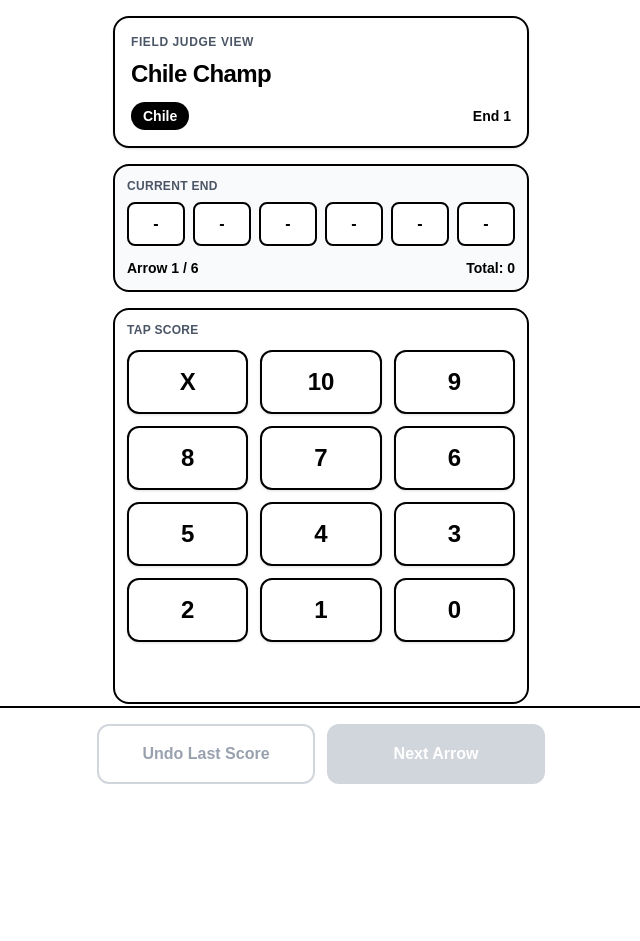
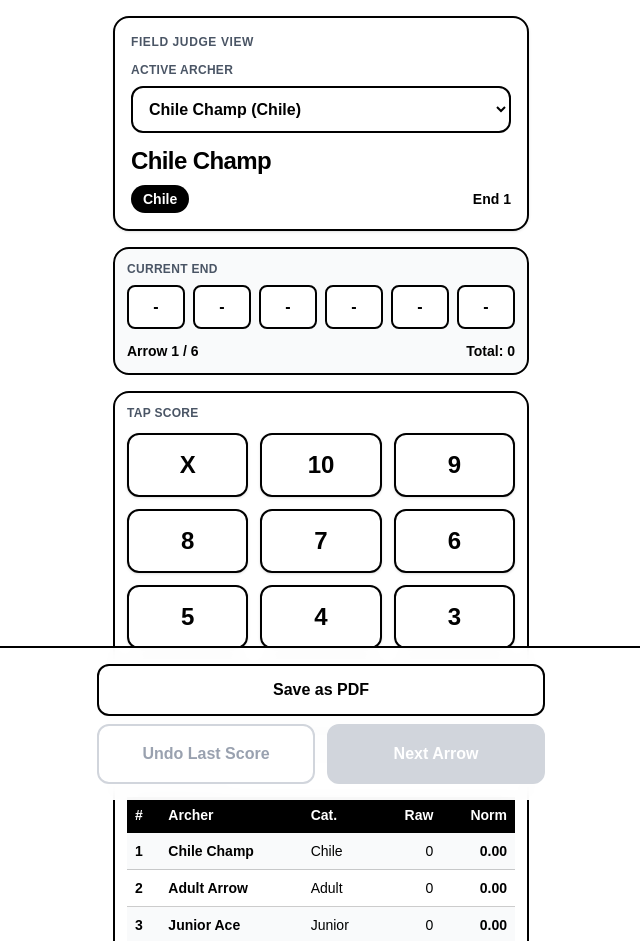
Before and after one commit to lwowken/my-first-saas, a Next.js app: page / in a window 1280 px wide. Shown: the top 941 px of the page, without its empty margins (319-959 px from the left). Before the commit the page ends 800 px from the top, so only its background shows below. Built offline with nearby package versions, Linux system fonts and the light colour scheme.

Commit message:
Sync archery scoring UI + store + leaderboard + engine

```diff
--- a/app/ArcheryScoringApp.tsx
+++ b/app/ArcheryScoringApp.tsx
@@ -1,73 +1,101 @@
 "use client";
 
-import { useMemo, useState } from "react";
-
-type AgeCategory = "Chile" | "Adult" | "Junior";
-type ScoreValue = number | "X";
-
-type ArcherInfo = {
-  name: string;
-  category: AgeCategory;
-};
+import Leaderboard from "./Leaderboard";
+import { type ScoreValue, useMatchStore } from "./MatchStore";
 
 const SCORE_OPTIONS: ScoreValue[] = ["X", 10, 9, 8, 7, 6, 5, 4, 3, 2, 1, 0];
-const MAX_ARROWS_PER_END = 6;
 
 export default function ArcheryScoringApp() {
-  const [archer] = useState<ArcherInfo>({
-    name: "Chile Champ",
-    category: "Chile",
-  });
-  const [currentEnd, setCurrentEnd] = useState(1);
-  const [currentScores, setCurrentScores] = useState<ScoreValue[]>([]);
-  const [pendingScore, setPendingScore] = useState<ScoreValue | null>(null);
+  const {
+    archers,
+    selectedArcher,
+    selectedArcherId,
+    maxArrowsPerEnd,
+    selectArcher,
+    setPendingScore,
+    nextArrow,
+    undoLastScore,
+    startNextEnd,
+    leaderboardRows,
+  } = useMatchStore();
 
-  const currentArrow = currentScores.length + 1;
+  const currentArrow = selectedArcher.currentScores.length + 1;
+  const endTotal = selectedArcher.currentScores.reduce<number>(
+  (sum, score) => sum + (score === "X" ? 10 : score),
+  0,
+);
+  const isEndComplete = selectedArcher.currentScores.length >= maxArrowsPerEnd;
+  const canCommitArrow = selectedArcher.pendingScore !== null && !isEndComplete;
 
-  const totalForEnd = useMemo(
-    () => currentScores.reduce((sum, score) => sum + (score === "X" ? 10 : score), 0),
-    [currentScores],
-  );
+  const handleSaveAsPdf = async () => {
+    try {
+      const { jsPDF } = await import("jspdf");
+      const doc = new jsPDF();
+      doc.setFont("helvetica", "bold");
+      doc.setFontSize(18);
+      doc.text("Official Match Report", 14, 18);
 
-  const isEndComplete = currentScores.length >= MAX_ARROWS_PER_END;
-  const canAddArrow = pendingScore !== null && !isEndComplete;
+      doc.setFont("helvetica", "normal");
+      doc.setFontSize(10);
+      doc.text(`Selected Archer: ${selectedArcher.name}`, 14, 28);
+      doc.text(`Category: ${selectedArcher.category}`, 14, 34);
+      doc.text(`Current End: ${selectedArcher.currentEnd}`, 14, 40);
 
-  const handleNextArrow = () => {
-    if (!canAddArrow) return;
+      let y = 52;
+      doc.setFont("helvetica", "bold");
+      doc.text("Rankings", 14, y);
+      y += 6;
 
-    setCurrentScores((previous) => [...previous, pendingScore]);
-    setPendingScore(null);
-  };
+      leaderboardRows.forEach((row, index) => {
+        doc.setFont("helvetica", "normal");
+        doc.text(
+          `${index + 1}. ${row.name} (${row.category})  Raw: ${row.rawScore}  Norm: ${row.normalizedScore.toFixed(2)}`,
+          14,
+          y,
+        );
+        y += 6;
+      });
 
-  const handleUndoLastScore = () => {
-    setPendingScore(null);
-    setCurrentScores((previous) => previous.slice(0, -1));
-  };
-
-  const handleStartNextEnd = () => {
-    if (!isEndComplete) return;
-
-    setCurrentEnd((previous) => previous + 1);
-    setCurrentScores([]);
-    setPendingScore(null);
+      doc.save("archery-match-report.pdf");
+    } catch (error) {
+      console.error("Failed to generate PDF report", error);
+      window.alert("PDF generation unavailable right now. Please ensure jspdf is installed.");
+    }
   };
 
   return (
-    <main className="mx-auto flex min-h-screen w-full max-w-md flex-col bg-white px-4 pb-24 pt-4 text-black">
+    <main className="mx-auto flex min-h-screen w-full max-w-md flex-col bg-white px-4 pb-28 pt-4 text-black">
       <header className="sticky top-0 z-10 rounded-2xl border-2 border-black bg-white p-4 shadow-sm">
         <p className="text-xs font-bold uppercase tracking-wider text-gray-600">Field Judge View</p>
-        <h1 className="mt-2 text-2xl font-black tracking-tight">{archer.name}</h1>
-        <div className="mt-3 flex items-center justify-between text-sm font-semibold">
-          <span className="rounded-full bg-black px-3 py-1 text-white">{archer.category}</span>
-          <span>End {currentEnd}</span>
+        <div className="mt-3 grid grid-cols-1 gap-2">
+          <label className="text-xs font-bold uppercase tracking-wide text-gray-600" htmlFor="archer-select">
+            Active Archer
+          </label>
+          <select
+            id="archer-select"
+            value={selectedArcherId}
+            onChange={(event) => selectArcher(event.target.value)}
+            className="rounded-xl border-2 border-black bg-white px-3 py-3 text-base font-bold"
+          >
+            {archers.map((archer) => (
+              <option key={archer.id} value={archer.id}>
+                {archer.name} ({archer.category})
+              </option>
+            ))}
+          </select>
+        </div>
+        <h1 className="mt-3 text-2xl font-black tracking-tight">{selectedArcher.name}</h1>
+        <div className="mt-2 flex items-center justify-between text-sm font-semibold">
+          <span className="rounded-full bg-black px-3 py-1 text-white">{selectedArcher.category}</span>
+          <span>End {selectedArcher.currentEnd}</span>
         </div>
       </header>
 
       <section className="mt-4 rounded-2xl border-2 border-black bg-gray-50 p-3">
         <p className="text-xs font-bold uppercase tracking-wide text-gray-600">Current End</p>
         <div className="mt-2 grid grid-cols-6 gap-2">
-          {Array.from({ length: MAX_ARROWS_PER_END }).map((_, index) => {
-            const score = currentScores[index];
+          {Array.from({ length: maxArrowsPerEnd }).map((_, index) => {
+            const score = selectedArcher.currentScores[index];
 
             return (
               <div
@@ -81,17 +109,17 @@ export default function ArcheryScoringApp() {
         </div>
         <div className="mt-3 flex items-center justify-between text-sm font-bold">
           <span>
-            Arrow {Math.min(currentArrow, MAX_ARROWS_PER_END)} / {MAX_ARROWS_PER_END}
+            Arrow {Math.min(currentArrow, maxArrowsPerEnd)} / {maxArrowsPerEnd}
           </span>
-          <span>Total: {totalForEnd}</span>
+          <span>Total: {endTotal}</span>
         </div>
       </section>
 
-      <section className="mt-4 flex-1 rounded-2xl border-2 border-black bg-white p-3">
+      <section className="mt-4 rounded-2xl border-2 border-black bg-white p-3">
         <p className="text-xs font-bold uppercase tracking-wide text-gray-600">Tap Score</p>
         <div className="mt-3 grid grid-cols-3 gap-3">
           {SCORE_OPTIONS.map((score) => {
-            const isActive = score === pendingScore;
+            const isActive = score === selectedArcher.pendingScore;
             return (
               <button
                 key={String(score)}
@@ -110,24 +138,36 @@ export default function ArcheryScoringApp() {
         </div>
       </section>
 
+      <Leaderboard archers={leaderboardRows} />
+
       <footer className="fixed bottom-0 left-0 right-0 border-t-2 border-black bg-white/95 p-4 backdrop-blur-sm">
-        <div className="mx-auto flex w-full max-w-md gap-3">
+        <div className="mx-auto grid w-full max-w-md grid-cols-1 gap-2">
           <button
             type="button"
-            onClick={handleUndoLastScore}
-            disabled={currentScores.length === 0}
-            className="flex-1 rounded-xl border-2 border-black bg-white px-4 py-4 text-base font-extrabold text-black disabled:cursor-not-allowed disabled:border-gray-300 disabled:text-gray-400"
+            onClick={handleSaveAsPdf}
+            className="rounded-xl border-2 border-black bg-white px-4 py-3 text-base font-extrabold text-black"
           >
-            Undo Last Score
+            Save as PDF
           </button>
-          <button
-            type="button"
-            onClick={isEndComplete ? handleStartNextEnd : handleNextArrow}
-            disabled={!isEndComplete && !canAddArrow}
-            className="flex-1 rounded-xl border-2 border-black bg-black px-4 py-4 text-base font-extrabold text-white disabled:cursor-not-allowed disabled:border-gray-300 disabled:bg-gray-300"
-          >
-            {isEndComplete ? "Start Next End" : "Next Arrow"}
-          </button>
+
+          <div className="flex gap-3">
+            <button
+              type="button"
+              onClick={undoLastScore}
+              disabled={selectedArcher.currentScores.length === 0}
+              className="flex-1 rounded-xl border-2 border-black bg-white px-4 py-4 text-base font-extrabold text-black disabled:cursor-not-allowed disabled:border-gray-300 disabled:text-gray-400"
+            >
+              Undo Last Score
+            </button>
+            <button
+              type="button"
+              onClick={isEndComplete ? startNextEnd : nextArrow}
+              disabled={!isEndComplete && !canCommitArrow}
+              className="flex-1 rounded-xl border-2 border-black bg-black px-4 py-4 text-base font-extrabold text-white disabled:cursor-not-allowed disabled:border-gray-300 disabled:bg-gray-300"
+            >
+              {isEndComplete ? "Start Next End" : "Next Arrow"}
+            </button>
+          </div>
         </div>
       </footer>
     </main>
--- /dev/null
+++ b/app/Leaderboard.tsx
@@ -0,0 +1,41 @@
+import type { LeaderboardRow } from "./MatchStore";
+
+type LeaderboardProps = {
+  archers: LeaderboardRow[];
+};
+
+export default function Leaderboard({ archers }: LeaderboardProps) {
+  const sorted = [...archers].sort((a, b) => b.normalizedScore - a.normalizedScore);
+
+  return (
+    <section className="mt-4 rounded-2xl border-2 border-black bg-white p-3">
+      <h2 className="text-xs font-bold uppercase tracking-wide text-gray-700">Leaderboard</h2>
+      <div className="mt-3 overflow-x-auto">
+        <table className="min-w-full border-collapse text-sm">
+          <thead>
+            <tr className="bg-black text-white">
+              <th className="px-2 py-2 text-left">#</th>
+              <th className="px-2 py-2 text-left">Archer</th>
+              <th className="px-2 py-2 text-left">Cat.</th>
+              <th className="px-2 py-2 text-right">Raw</th>
+              <th className="px-2 py-2 text-right">Norm</th>
+            </tr>
+          </thead>
+          <tbody>
+            {sorted.map((archer, index) => (
+              <tr key={archer.id} className="border-b border-black/20 odd:bg-gray-50">
+                <td className="px-2 py-2 font-bold">{index + 1}</td>
+                <td className="px-2 py-2 font-semibold">{archer.name}</td>
+                <td className="px-2 py-2">{archer.category}</td>
+                <td className="px-2 py-2 text-right tabular-nums">{archer.rawScore}</td>
+                <td className="px-2 py-2 text-right font-black tabular-nums">
+                  {archer.normalizedScore.toFixed(2)}
+                </td>
+              </tr>
+            ))}
+          </tbody>
+        </table>
+      </div>
+    </section>
+  );
+}
--- /dev/null
+++ b/app/MatchStore.tsx
@@ -0,0 +1,206 @@
+"use client";
+
+import { createContext, useContext, useMemo, useState } from "react";
+import { ArcheryEngine, type Archer, type Distance } from "@/lib/ArcheryEngine";
+
+export type ScoreValue = number | "X";
+
+export type ArcherSession = Archer & {
+  distance: Distance;
+  currentEnd: number;
+  currentScores: ScoreValue[];
+  pendingScore: ScoreValue | null;
+  completedEndScores: ScoreValue[][];
+};
+
+export type LeaderboardRow = {
+  id: string;
+  name: string;
+  category: Archer["category"];
+  currentEnd: number;
+  rawScore: number;
+  normalizedScore: number;
+};
+
+type MatchStoreValue = {
+  archers: ArcherSession[];
+  selectedArcherId: string;
+  selectedArcher: ArcherSession;
+  maxArrowsPerEnd: number;
+  selectArcher: (archerId: string) => void;
+  setPendingScore: (score: ScoreValue) => void;
+  nextArrow: () => void;
+  undoLastScore: () => void;
+  startNextEnd: () => void;
+  leaderboardRows: LeaderboardRow[];
+};
+
+const MAX_ARROWS_PER_END = 6;
+const engine = new ArcheryEngine();
+
+const MatchStoreContext = createContext<MatchStoreValue | null>(null);
+
+const initialArchers: ArcherSession[] = [
+  {
+    id: "archer-1",
+    name: "Chile Champ",
+    age: 12,
+    category: "Chile",
+    distance: 30,
+    currentEnd: 1,
+    currentScores: [],
+    pendingScore: null,
+    completedEndScores: [],
+  },
+  {
+    id: "archer-2",
+    name: "Adult Arrow",
+    age: 31,
+    category: "Adult",
+    distance: 30,
+    currentEnd: 1,
+    currentScores: [],
+    pendingScore: null,
+    completedEndScores: [],
+  },
+  {
+    id: "archer-3",
+    name: "Junior Ace",
+    age: 16,
+    category: "Junior",
+    distance: 15,
+    currentEnd: 1,
+    currentScores: [],
+    pendingScore: null,
+    completedEndScores: [],
+  },
+];
+
+function toNumericScore(score: ScoreValue): number {
+  return score === "X" ? 10 : score;
+}
+
+function totalRawScore(archer: ArcherSession): number {
+  const completed = archer.completedEndScores
+    .flat()
+    .reduce<number>((sum, score) => sum + toNumericScore(score), 0);
+
+  const current = archer.currentScores.reduce<number>(
+    (sum, score) => sum + toNumericScore(score),
+    0,
+  );
+
+  return completed + current;
+}
+
+export function MatchStoreProvider({ children }: { children: React.ReactNode }) {
+  const [archers, setArchers] = useState<ArcherSession[]>(initialArchers);
+  const [selectedArcherId, setSelectedArcherId] = useState(initialArchers[0].id);
+
+  const selectArcher = (archerId: string) => {
+    setSelectedArcherId(archerId);
+  };
+
+  const setPendingScore = (score: ScoreValue) => {
+    setArchers((prev) =>
+      prev.map((archer) =>
+        archer.id === selectedArcherId ? { ...archer, pendingScore: score } : archer,
+      ),
+    );
+  };
+
+  const nextArrow = () => {
+    setArchers((prev) =>
+      prev.map((archer) => {
+        if (archer.id !== selectedArcherId || archer.pendingScore === null) return archer;
+        if (archer.currentScores.length >= MAX_ARROWS_PER_END) return archer;
+
+        return {
+          ...archer,
+          currentScores: [...archer.currentScores, archer.pendingScore],
+          pendingScore: null,
+        };
+      }),
+    );
+  };
+
+  const undoLastScore = () => {
+    setArchers((prev) =>
+      prev.map((archer) => {
+        if (archer.id !== selectedArcherId || archer.currentScores.length === 0) return archer;
+
+        return {
+          ...archer,
+          pendingScore: null,
+          currentScores: archer.currentScores.slice(0, -1),
+        };
+      }),
+    );
+  };
+
+  const startNextEnd = () => {
+    setArchers((prev) =>
+      prev.map((archer) => {
+        if (archer.id !== selectedArcherId || archer.currentScores.length < MAX_ARROWS_PER_END)
+          return archer;
+
+        return {
+          ...archer,
+          currentEnd: archer.currentEnd + 1,
+          completedEndScores: [...archer.completedEndScores, archer.currentScores],
+          currentScores: [],
+          pendingScore: null,
+        };
+      }),
+    );
+  };
+
+  const leaderboardRows = useMemo<LeaderboardRow[]>(
+    () =>
+      [...archers]
+        .map((archer) => {
+          const rawScore = totalRawScore(archer);
+          return {
+            id: archer.id,
+            name: archer.name,
+            category: archer.category,
+            currentEnd: archer.currentEnd,
+            rawScore,
+            normalizedScore: engine.calculateNormalizedScore(archer, rawScore, archer.distance),
+          };
+        })
+        .sort((a, b) => b.normalizedScore - a.normalizedScore),
+    [archers],
+  );
+
+  const selectedArcher =
+    archers.find((archer) => archer.id === selectedArcherId) ??
+    (() => {
+      throw new Error("Selected archer missing from store");
+    })();
+
+  return (
+    <MatchStoreContext.Provider
+      value={{
+        archers,
+        selectedArcherId,
+        selectedArcher,
+        maxArrowsPerEnd: MAX_ARROWS_PER_END,
+        selectArcher,
+        setPendingScore,
+        nextArrow,
+        undoLastScore,
+        startNextEnd,
+        leaderboardRows,
+      }}
+    >
+      {children}
+    </MatchStoreContext.Provider>
+  );
+}
+
+export function useMatchStore(): MatchStoreValue {
+  const context = useContext(MatchStoreContext);
+  if (!context) throw new Error("useMatchStore must be used within MatchStoreProvider");
+  return context;
+}
--- a/app/page.tsx
+++ b/app/page.tsx
@@ -1,5 +1,10 @@
 import ArcheryScoringApp from "./ArcheryScoringApp";
+import { MatchStoreProvider } from "./MatchStore";
 
 export default function Home() {
-  return <ArcheryScoringApp />;
+  return (
+    <MatchStoreProvider>
+      <ArcheryScoringApp />
+    </MatchStoreProvider>
+  );
 }
--- a/package.json
+++ b/package.json
@@ -9,6 +9,7 @@
     "lint": "eslint"
   },
   "dependencies": {
+    "jspdf": "^2.5.2",
     "next": "16.1.1",
     "react": "19.2.3",
     "react-dom": "19.2.3"
```
Also changed, not shown: 1 other file (tests, documents, lock files or other folders).
